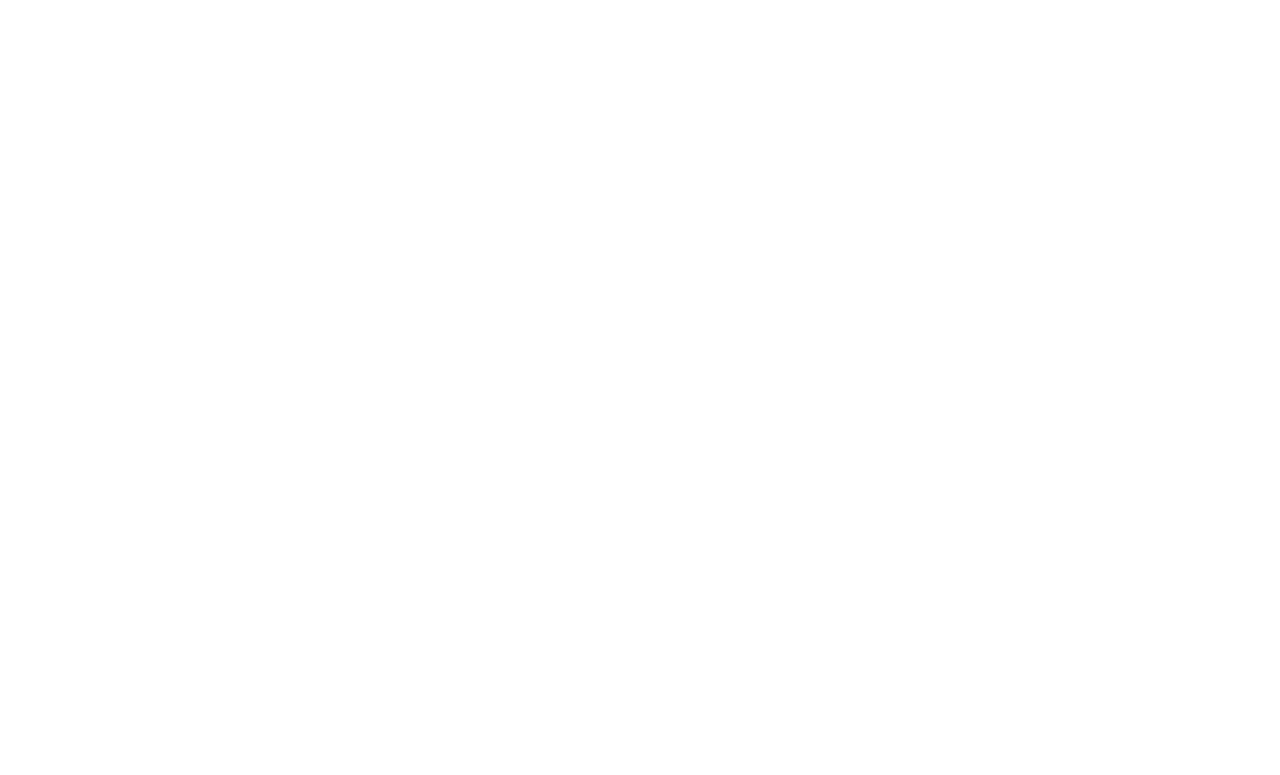
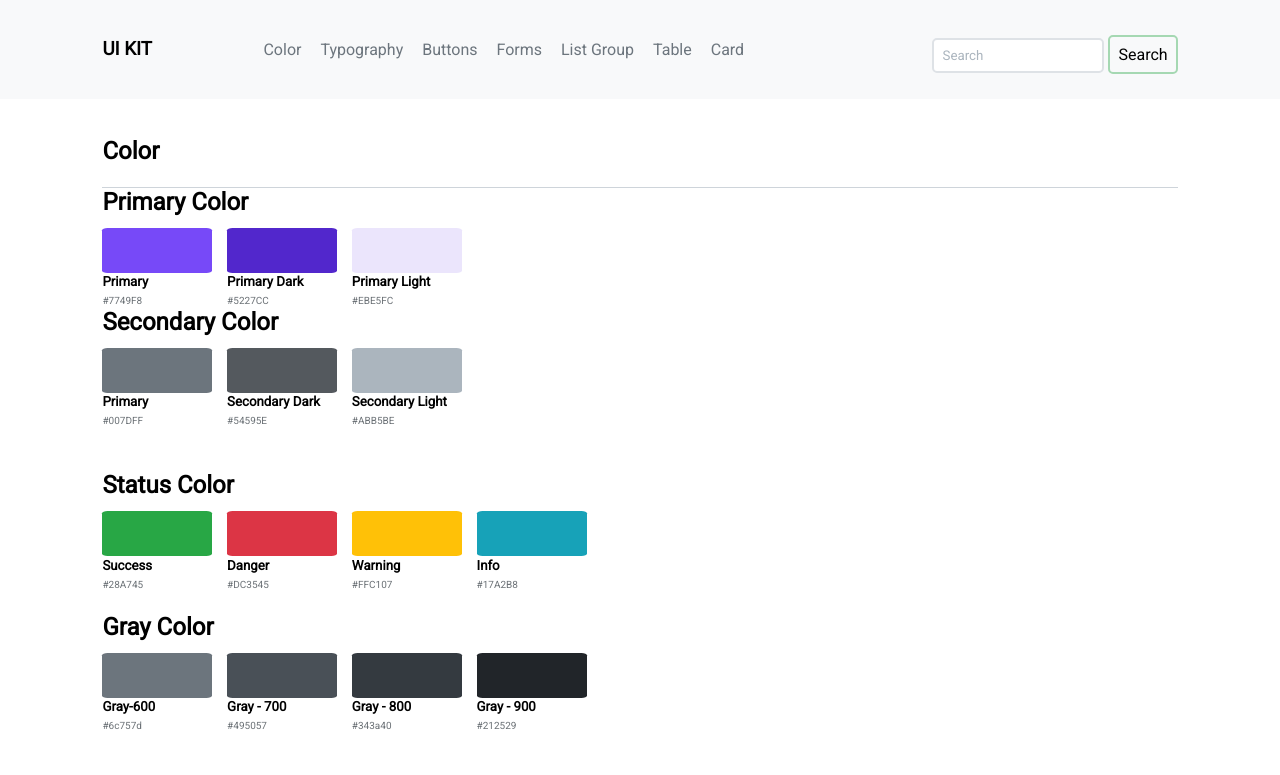
Before and after one commit to Toxicann/leapfrog, a plain HTML site: page assignments/assignment-2/css-ui-kit/index.html in a window 1280 px wide. Drawn offline with Linux system fonts and the light colour scheme.

Commit message:
done for today

```diff
--- /dev/null
+++ b/assignments/assignment-2/css-ui-kit/components/buttons.css
@@ -0,0 +1,62 @@
+.button-type {
+  margin-top: 3%;
+}
+
+h2 {
+  margin-bottom: 3%;
+}
+
+.table-layout {
+  padding-right: 40px;
+  padding-top: 15px;
+  padding-bottom: 15px;
+  margin: 20px 35px;
+}
+
+.table-text {
+  color: #6b7176;
+  font-size: 18px;
+}
+
+.table-button {
+  /* background-color: blueviolet; */
+  border-radius: 5%;
+  padding: 20px 40px;
+  font-weight: bold;
+  font-size: 18px;
+  color: white;
+}
+
+#default-default {
+  background-color: #7749f8;
+}
+#default-outline {
+  border: 2px solid #7749f8;
+  color: #7749f8;
+}
+#hover-default {
+  background-color: #5227cc;
+}
+#hover-outline {
+  background-color: #7749f8;
+}
+#focus-default {
+  background-color: #5227cc;
+}
+
+#default-secondary {
+  background-color: #6c757d;
+}
+#default-outline {
+  border: 2px solid #767e86;
+  color: #9ba1a7;
+}
+#hover-secondary {
+  background-color: #54595e;
+}
+#hover-outline {
+  background-color: #6c757d;
+}
+#focus-secondary {
+  background-color: #54595e;
+}
--- /dev/null
+++ b/assignments/assignment-2/css-ui-kit/components/forms.css
@@ -0,0 +1,3 @@
+table {
+  border: 1px solid black;
+}
--- /dev/null
+++ b/assignments/assignment-2/css-ui-kit/components/typography.css
@@ -0,0 +1,80 @@
+.text-height {
+  font-size: 18px;
+  color: #6b7176;
+  line-height: 30px;
+  padding-right: 20%;
+}
+
+.inline-text-height {
+  font-size: 18px;
+  color: #6b7176;
+  line-height: 40px;
+}
+
+.section-type {
+  float: left;
+  width: 50%;
+}
+
+.section-type h2 {
+  margin-bottom: 20px;
+}
+
+.section-type:last-child {
+  float: right;
+}
+
+.floating-container::after {
+  content: " ";
+  clear: both;
+  display: block;
+}
+
+.section-lead {
+  width: 100%;
+}
+
+.lead-text {
+  padding-top: 15px;
+  color: #68717a;
+  font-size: 20px;
+}
+
+.tabs {
+  font-size: large;
+  margin-top: 10px;
+  clear: both;
+}
+
+.tabs * {
+  float: left;
+  list-style-type: none;
+}
+
+.tabs .tab-list {
+  border: 1px solid #dee2e6;
+  padding: 15px;
+  margin-right: 0px;
+}
+
+.tab-list:first-child {
+  border-bottom: 0px;
+}
+
+.tab-list:not(:first-child) {
+  color: #7749f8;
+}
+
+.tab-list:last-child {
+  border: 0px;
+  border-bottom: 1px solid #dee2e6;
+  width: 40%;
+}
+
+.tab-text {
+  margin-top: 6%;
+  color: #68717a;
+  font-size: 20px;
+  width: 60%;
+  line-height: 30px;
+}
--- a/assignments/assignment-2/css-ui-kit/index.html
+++ b/assignments/assignment-2/css-ui-kit/index.html
@@ -6,7 +6,120 @@
     <title></title>
     <meta name="description" content="" />
     <meta name="viewport" content="width=device-width, initial-scale=1" />
+    <link
+      href="https://fonts.googleapis.com/css2?family=Roboto&display=swap"
+      rel="stylesheet"
+    />
     <link rel="stylesheet" href="./style.css" />
   </head>
-  <body></body>
+  <body>
+    <header>
+      <nav>
+        <h3 id="site_name">UI KIT</h3>
+        <ul>
+          <li>Color</li>
+          <li><a href="./components/typography.html">Typography</a></li>
+          <li>Buttons</li>
+          <li>Forms</li>
+          <li>List Group</li>
+          <li>Table</li>
+          <li>Card</li>
+        </ul>
+        <form class="search_form">
+          <input class="search" type="text" placeholder="Search" />
+          <div id="search_button">Search</div>
+        </form>
+      </nav>
+    </header>
+    <div class="container">
+      <h2 class="component-name">Color</h2>
+      <hr />
+      <!-- Primary color section -->
+      <section class="color-type">
+        <h2>Primary Color</h2>
+        <div class="color-palatte">
+          <div id="primary" class="color-box"></div>
+          <h5>Primary</h5>
+          <span class="color-code">#7749F8</span>
+        </div>
+        <div class="color-palatte">
+          <div id="primary-dark" class="color-box"></div>
+          <h5>Primary Dark</h5>
+          <span class="color-code">#5227CC</span>
+        </div>
+        <div class="color-palatte">
+          <div id="primary-light" class="color-box"></div>
+          <h5>Primary Light</h5>
+          <span class="color-code">#EBE5FC</span>
+        </div>
+      </section>
+      <!-- secondary color section  -->
+      <section class="color-type">
+        <h2>Secondary Color</h2>
+        <div class="color-palatte">
+          <div id="secondary" class="color-box"></div>
+          <h5>Primary</h5>
+          <span class="color-code">#007DFF</span>
+        </div>
+        <div class="color-palatte">
+          <div id="secondary-dark" class="color-box"></div>
+          <h5>Secondary Dark</h5>
+          <span class="color-code">#54595E</span>
+        </div>
+        <div class="color-palatte">
+          <div id="secondary-light" class="color-box"></div>
+          <h5>Secondary Light</h5>
+          <span class="color-code">#ABB5BE</span>
+        </div>
+      </section>
+      <!-- status color section  -->
+      <section class="section-type">
+        <h2>Status Color</h2>
+        <div class="color-palatte">
+          <div id="success" class="color-box"></div>
+          <h5>Success</h5>
+          <span class="color-code">#28A745</span>
+        </div>
+        <div class="color-palatte">
+          <div id="danger" class="color-box"></div>
+          <h5>Danger</h5>
+          <span class="color-code">#DC3545</span>
+        </div>
+        <div class="color-palatte">
+          <div id="warning" class="color-box"></div>
+          <h5>Warning</h5>
+          <span class="color-code">#FFC107</span>
+        </div>
+        <div class="color-palatte">
+          <div id="info" class="color-box"></div>
+          <h5>Info</h5>
+          <span class="color-code">#17A2B8</span>
+        </div>
+      </section>
+      <!-- gray color section  -->
+      <section class="color-type">
+        <h2>Gray Color</h2>
+        <div class="color-palatte">
+          <div id="gray-600" class="color-box"></div>
+          <h5>Gray-600</h5>
+          <span class="color-code">#6c757d</span>
+        </div>
+        <div class="color-palatte">
+          <div id="gray-700" class="color-box"></div>
+          <h5>Gray - 700</h5>
+          <span class="color-code">#495057</span>
+        </div>
+        <div class="color-palatte">
+          <div id="gray-800" class="color-box"></div>
+          <h5>Gray - 800</h5>
+          <span class="color-code">#343a40</span>
+        </div>
+        <div class="color-palatte">
+          <div id="gray-900" class="color-box"></div>
+          <h5>Gray - 900</h5>
+          <span class="color-code">#212529</span>
+        </div>
+      </section>
+    </div>
+  </body>
 </html>
--- a/assignments/assignment-2/css-ui-kit/style.css
+++ b/assignments/assignment-2/css-ui-kit/style.css
@@ -0,0 +1,140 @@
+* {
+  margin: 0;
+  padding: 0;
+  font-family: "Roboto", sans-serif;
+}
+
+header {
+  background-color: #f8f9fa;
+  padding: 3% 8% 3% 8%;
+}
+
+header * {
+  display: inline;
+  /* overflow: hidden; */
+}
+
+.search_form {
+  float: right;
+}
+
+.search {
+  padding: 8px;
+  border-radius: 5px;
+  border: 2px solid #dee2e6;
+}
+
+::placeholder {
+  color: #abb5be;
+}
+
+#search_button {
+  border: 2px solid #a5d8b2;
+  border-radius: 5px;
+  padding: 8px;
+  /* margin-left: 5px; */
+}
+
+ul li:not(:last-child) {
+  margin-right: 15px;
+}
+
+li {
+  color: #6c757d;
+}
+
+#site_name {
+  margin-right: 10%;
+}
+
+.container {
+  padding: 3% 8% 3% 8%;
+}
+
+.component-name {
+  margin-bottom: 2%;
+}
+
+hr {
+  border: none;
+  border-top: 1px solid #ced4da;
+}
+
+.section-type {
+  margin: 4% 0% 2% 0%;
+}
+
+.color-palatte {
+  display: inline-block;
+  margin-top: 10px;
+}
+
+.color-palatte:not(:last-child) {
+  margin-right: 1%;
+}
+
+.color-box {
+  height: 45px;
+  width: 110px;
+  border-radius: 5%;
+  margin: 2% 2% 1% 0%;
+}
+
+.color-code {
+  font-size: 10px;
+  color: #6b7176;
+}
+
+#primary {
+  background-color: #7749f8;
+}
+#primary-dark {
+  background-color: #5227cc;
+}
+#primary-light {
+  background-color: #ebe5fc;
+}
+
+#secondary {
+  background-color: #6c757d;
+}
+#secondary-dark {
+  background-color: #54595e;
+}
+#secondary-light {
+  background-color: #abb5be;
+}
+
+#success {
+  background-color: #28a745;
+}
+#danger {
+  background-color: #dc3545;
+}
+#warning {
+  background-color: #ffc107;
+}
+#info {
+  background-color: #17a2b8;
+}
+
+#gray-600 {
+  background-color: #6c757d;
+}
+#gray-700 {
+  background-color: #495057;
+}
+#gray-800 {
+  background-color: #343a40;
+}
+#gray-900 {
+  background-color: #212529;
+}
+
+a,
+a:hover,
+a:focus,
+a:active {
+  text-decoration: none;
+  color: inherit;
+}
```
Also changed, not shown: assignments/assignment-2/css-ui-kit/components/buttons.html (added, +124 -0 lines), assignments/assignment-2/css-ui-kit/components/forms.html (added, +55 -0 lines), assignments/assignment-2/css-ui-kit/components/typography.html (added, +122 -0 lines).
